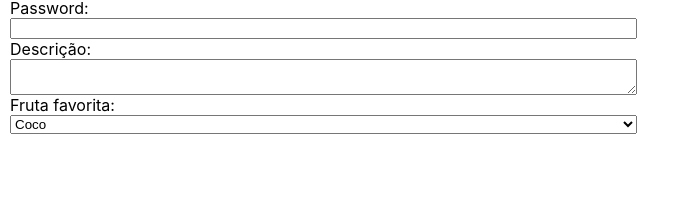
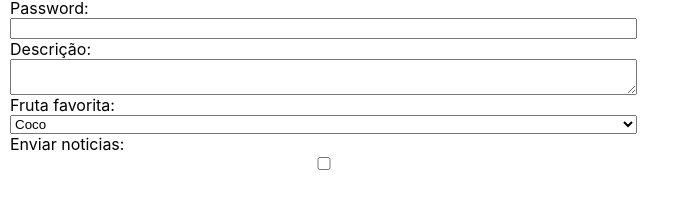
Before and after one commit to MilleneGalettiAcosta/trybe-exercicios, a React (Create React App) app in the folder front-end/bloco-11-componentes-com-estado-eventos-e-formularios-com-react/dia-2-formularios-no-react/formulario/: page / in a window 1280 px wide. Shown: the part 135-344 px from the top of the page, without its empty margins (0-693 px from the left). Built offline with nearby package versions, Linux system fonts and the light colour scheme.

Commit message:
[Feat]Exercicio fixa 3 e 4

```diff
--- a/front-end/bloco-11-componentes-com-estado-eventos-e-formularios-com-react/dia-2-formularios-no-react/formulario/src/Form.js
+++ b/front-end/bloco-11-componentes-com-estado-eventos-e-formularios-com-react/dia-2-formularios-no-react/formulario/src/Form.js
@@ -10,12 +10,18 @@ class Form extends React.Component {
         email:'',
         password:'',
         textarea:'',
+        checkbox:false,
         };
     }
 
-    handleChange(event) {
-        this.setState({ email:event.target.value });
-    }
+    handleChange({ target }) {
+        const { name } = target;
+        const value = target.type === 'checkbox' ? target.checked : target.value;
+
+        this.setState({
+          [name]: value,
+        });
+      }
 
   render() {
     return (
@@ -45,6 +51,8 @@ class Form extends React.Component {
                 <option selected value="coco">Coco</option>
                 <option value="manga">Manga</option>
                 </select>
+                <label htmlFor="checkbox">Enviar noticias:</label>
+                <input type="checkbox" id="checkbox" value={this.state.checkbox} onChange={this.handleChange} />
             </form>
         </div>
     );
```
